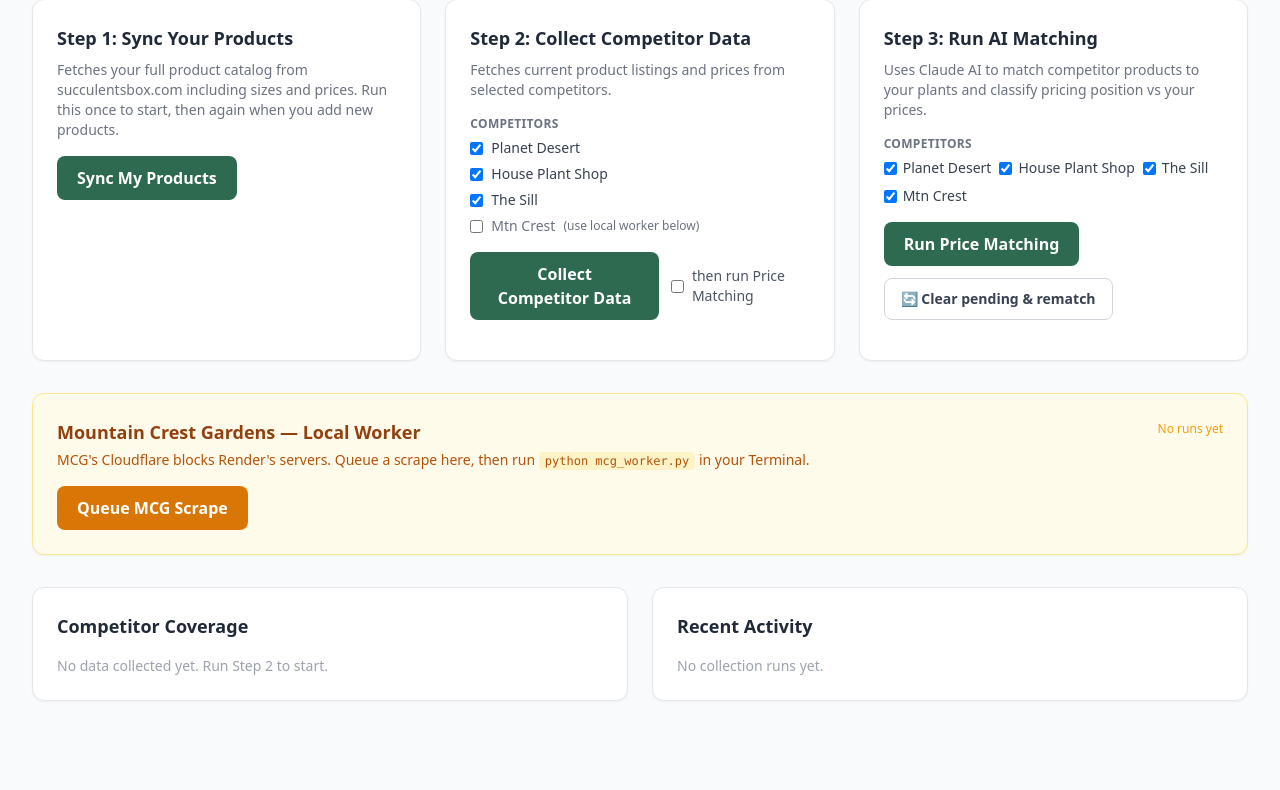
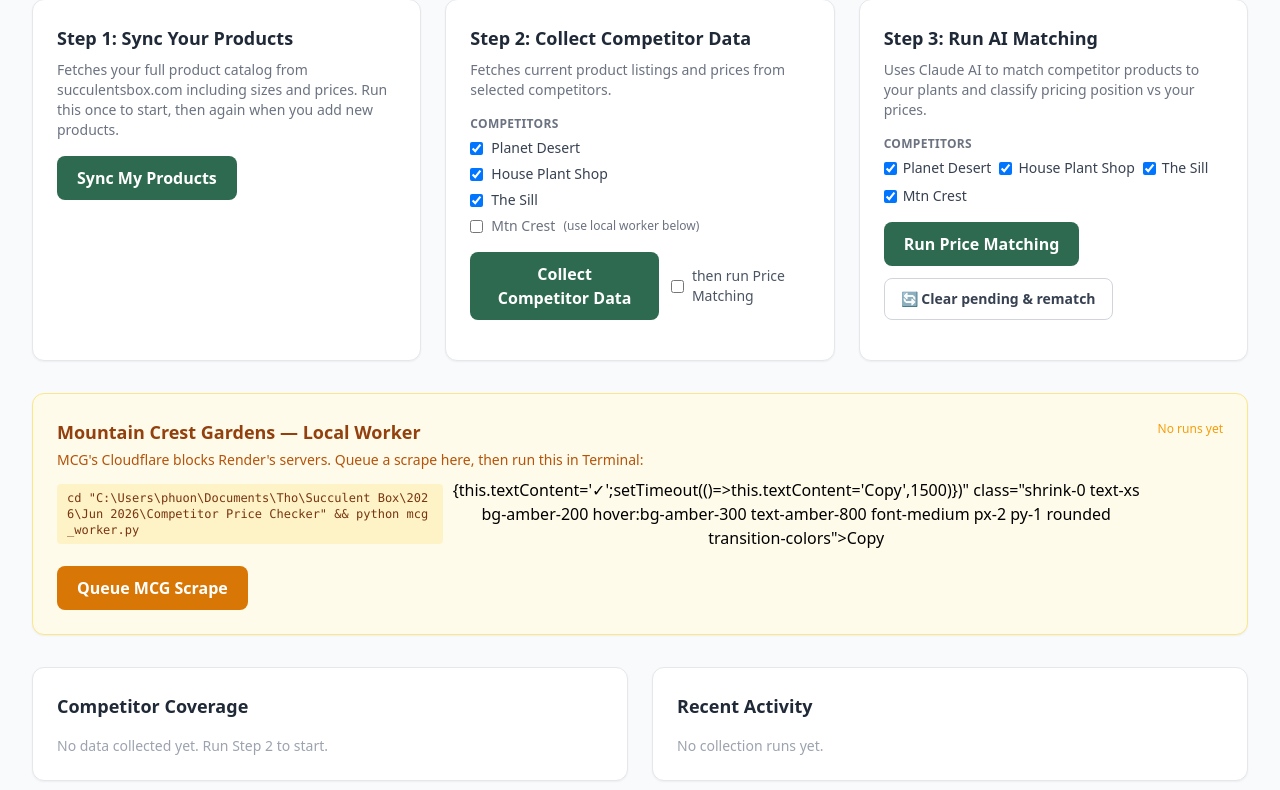
Before and after one commit to emilie-afk/sb-price-checker, a Flask app: template templates/dashboard.html in a window 1280 px wide. Shown: the part 491-1281 px from the top of the page. Run offline with Flask 3, Linux system fonts and the light colour scheme; the template is opened without the code that fills it, so the values that code supplies are empty; the visitor is signed in with stand-in values (Sample User, id 1); some libraries are stand-ins or nearby versions.

Commit message:
Add files via upload

```diff
--- a/templates/dashboard.html
+++ b/templates/dashboard.html
@@ -234,7 +234,12 @@
   <div class="flex flex-wrap items-start justify-between gap-4">
     <div class="flex-1 min-w-0">
       <h2 class="text-lg font-semibold text-amber-800 mb-1">Mountain Crest Gardens — Local Worker</h2>
-      <p class="text-sm text-amber-700 mb-4">MCG's Cloudflare blocks Render's servers. Queue a scrape here, then run <code class="bg-amber-100 px-1.5 py-0.5 rounded font-mono text-xs">python mcg_worker.py</code> in your Terminal.</p>
+      <p class="text-sm text-amber-700 mb-2">MCG's Cloudflare blocks Render's servers. Queue a scrape here, then run this in Terminal:</p>
+      <div class="flex items-center gap-2 mb-4">
+        <code class="bg-amber-100 px-2.5 py-1.5 rounded font-mono text-xs text-amber-900 select-all break-all">cd "C:\Users\phuon\Documents\Tho\Succulent Box\2026\Jun 2026\Competitor Price Checker" &amp;&amp; python mcg_worker.py</code>
+        <button onclick="navigator.clipboard.writeText('cd \"C:\\\\Users\\\\phuon\\\\Documents\\\\Tho\\\\Succulent Box\\\\2026\\\\Jun 2026\\\\Competitor Price Checker\" && python mcg_worker.py').then(()=>{this.textContent='✓';setTimeout(()=>this.textContent='Copy',1500)})"
+          class="shrink-0 text-xs bg-amber-200 hover:bg-amber-300 text-amber-800 font-medium px-2 py-1 rounded transition-colors">Copy</button>
+      </div>
       <div class="flex items-center gap-3 flex-wrap">
         <button id="mcgBtn" onclick="triggerMcg()"
           class="bg-amber-600 hover:bg-amber-700 text-white font-semibold px-5 py-2.5 rounded-lg transition-colors">
@@ -593,7 +598,7 @@ async function triggerMcg() {
       btn.disabled = false;
       return;
     }
-    statusEl.textContent = 'Queued! Now run python mcg_worker.py in Terminal.';
+    statusEl.textContent = 'Queued! Now run the command above in Terminal.';
     const poll = setInterval(async () => {
       const r = await fetch('/mcg-status');
       const s = await r.json();
```
